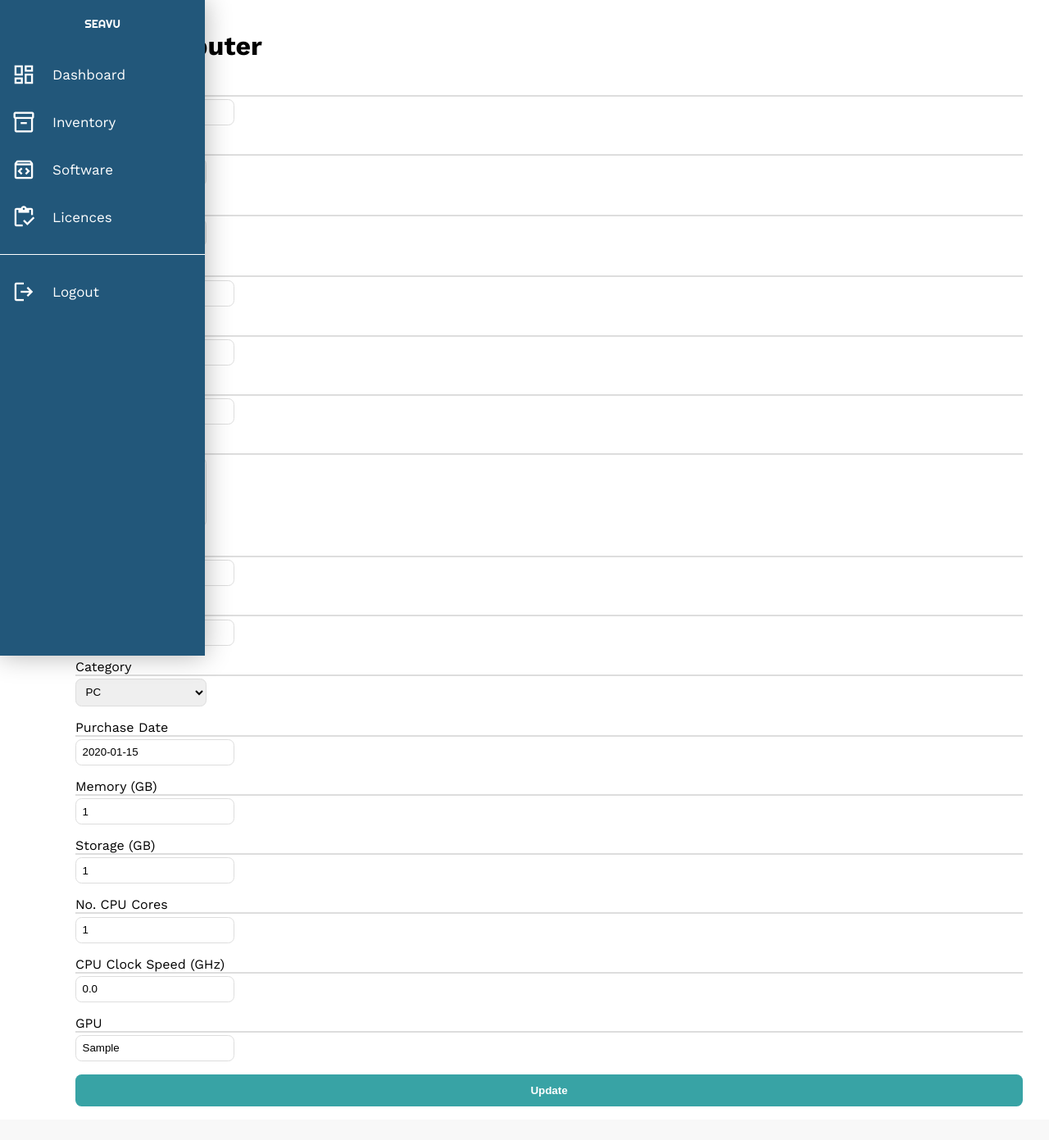
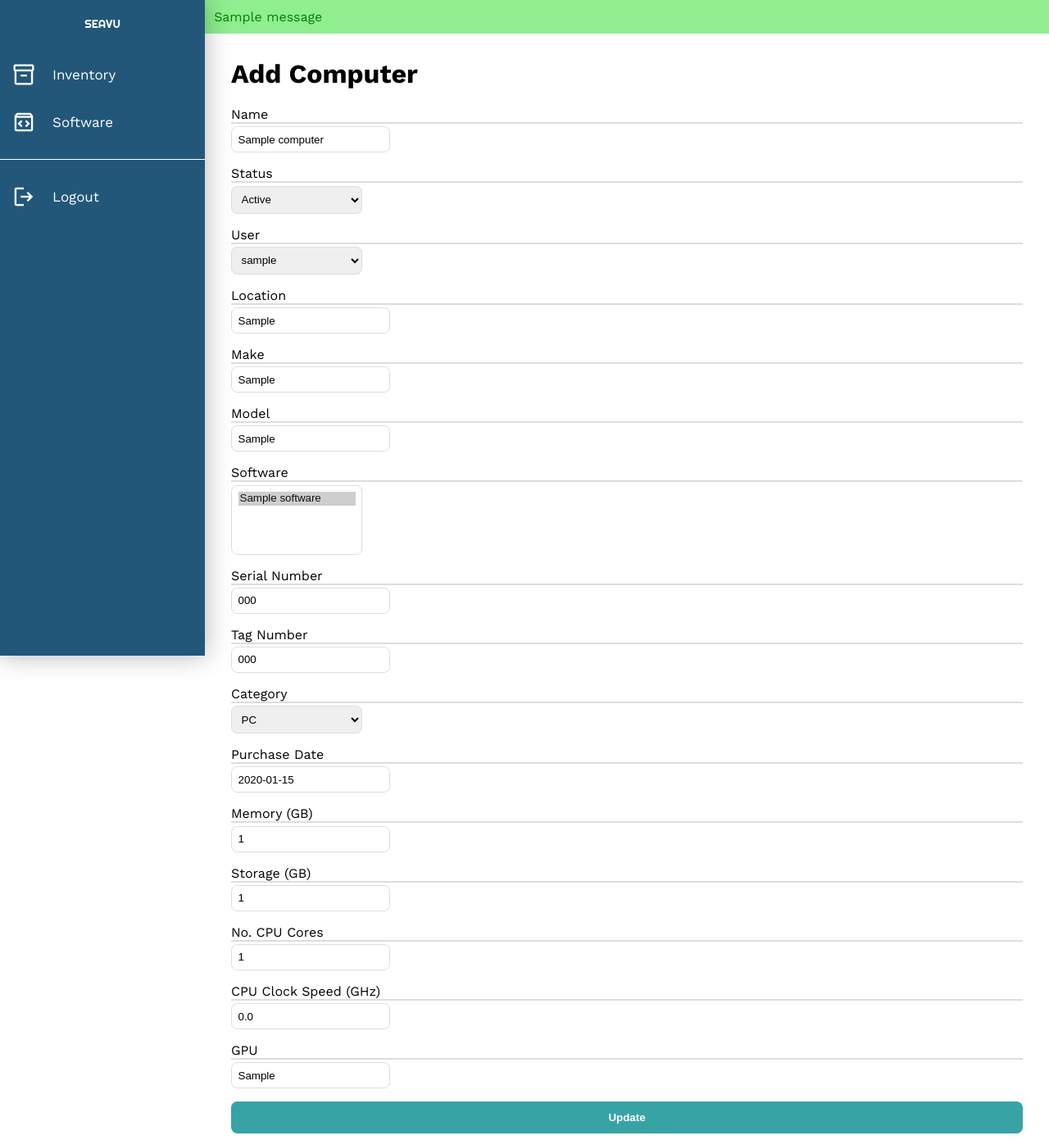
Before and after one commit to GeblerTooth/seavu, a Django app: page /computer/1 in a window 1280 px wide. Shown: the whole page at 82% size. Before the commit the page ends 1350 px from the top, so only its background shows below. Run offline with Django 5.2, Linux system fonts and the light colour scheme; a user stored in the database is signed in; tables that the repository leaves empty hold one stand-in row (values such as "Sample post"); one stand-in notice (Sample message) is shown.

Commit message:
fix login with custom, add messages, remove licences + dash

```diff
--- a/inventory/forms.py
+++ b/inventory/forms.py
@@ -1,5 +1,5 @@
 from django import forms
-from django.contrib.auth.forms import UserCreationForm
+from django.contrib.auth.forms import UserCreationForm, AuthenticationForm
 from django.contrib.auth.models import User
 from .models import Employee, Computer, Software
 
@@ -13,7 +13,13 @@ class EmployeeRegisterForm(forms.ModelForm):
 
     class Meta:
         model = Employee
-        exclude = ('user',) # Exclude user OneToOneField.
+        exclude = ('user',) # Exclude user OneToOneField for forms as its assigned in view logic.
+
+class AuthenticationForm(AuthenticationForm):
+
+    class Meta:
+        model = User
+        fields = '__all__'
 
 class ComputerForm(forms.ModelForm):
 
--- a/inventory/static/inventory/base.css
+++ b/inventory/static/inventory/base.css
@@ -18,42 +18,62 @@ body {
     font-optical-sizing: auto;
     font-weight: 400;
     font-style: normal;
-    display: table;
-    content: '';
-    clear: none;
+}
+
+.wrapper {
+    display: flex;
 }
 
 main {
-    position: absolute;
-    top: 0px;
-    left: 60px;
-    width: calc(100% - 60px);
+    flex: 1;
+    display: flex;
+    flex-direction: column;
+    width: 100%;
 }
 
-main .wrapper {
-    padding: 1rem 2rem;
+.message-wrapper {
+    display: flex;
+    flex-direction: column;
+}
+
+.message-wrapper * {
+    flex: 1;
+    padding: .7rem;
+}
+
+.message-wrapper .success {
+    background-color: lightgreen;
+    color: green;
+}
+
+.message-wrapper .info {
+    background-color: lightgrey;
+    color: darkslategrey;
+}
+
+.message-wrapper .warning, .message-wrapper .error {
+    background-color: lightcoral;
+    color: red;
+}
+
+.content-wrapper {
+    flex: 1;
+    padding: .5rem 2rem;
 }
 
 .sidebar {
     position: sticky;
-    top: 0px;
-    left: 0px;
+    overflow: hidden;
+    top: 0;
     width: 60px;
     height: 100vh;
     background: var(--palette-first);
-    overflow: hidden;
     transition: all 500ms ease-in-out;
     box-shadow: 0 0 30px rgba(0, 0, 0, 0.3);
-    z-index: 1;
 }
 
 .sidebar:hover {
     width: 250px;
-}
-
-.sidebar .wrapper {
-    width: 250px;
-    height: 100%;
 }
 
 .sidebar .logo {
--- a/inventory/templates/inventory/base.html
+++ b/inventory/templates/inventory/base.html
@@ -13,16 +13,12 @@
     </form>
 </head>
 <body>
+    <div class="wrapper">
         <div class="sidebar">
-        <div class="sidebar-wrapper">
             <div class="logo">
                 <span>SEAVU</span>
             </div>
             <div class="links">
-                <a class="link" href="{% url 'index' %}">
-                    <span class="material-symbols-outlined">dashboard</span>
-                    <span>Dashboard</span>
-                </a>
                 <a class="link" href="{% url 'inventory' %}">
                     <span class="material-symbols-outlined">inventory_2</span>
                     <span>Inventory</span>
@@ -30,10 +26,6 @@
                 <a class="link" href="{% url 'software' %}">
                     <span class="material-symbols-outlined">sdk</span>
                     <span>Software</span>
-                </a>
-                <a class="link" href="{% url 'licences' %}">
-                    <span class="material-symbols-outlined">inventory</span>
-                    <span>Licences</span>
                 </a>
             </div>
             {% if user.is_authenticated %}
@@ -46,7 +38,19 @@
             </div>
             {% endif %}
         </div>
+        <main>
+            {% if messages %}
+            <div class="message-wrapper">
+                {% for message in messages %}
+                <span{% if message.tags %} class="{{ message.tags }}"{% endif %}>{{ message }}</span>
+                {% endfor %}
             </div>
-    <main><div class="wrapper">{% block content %}{% endblock %}</div></main>
+            {% endif %}
+            <div class="content-wrapper">
+                {% block content %}
+                {% endblock %}
+            </div>
+        </main>
+    </div>
 </body>
 </html>
--- a/inventory/templates/inventory/index.html
+++ /dev/null
@@ -1,5 +0,0 @@
-{% extends 'inventory/base.html' %}
-{% block title %}Dashboard | Seavu{% endblock %}
-{% block content %}
-<h1>Welcome {{ user.get_username }}.</h1>
-{% endblock %}
--- a/inventory/templates/inventory/licences.html
+++ /dev/null
@@ -1,5 +0,0 @@
-{% extends 'inventory/base.html' %} {% block title %}Licences | Seavu{% endblock %}
-{% load static %}
-{% block content %}
-<h2>Under construction...</h2>
-{% endblock %}
--- a/inventory/templates/inventory/update_computer.html
+++ b/inventory/templates/inventory/update_computer.html
@@ -4,7 +4,7 @@
 {% block content %}
 <h1>Add Computer</h1>
 <div class="con-fieldset-computer">
-    <form class="fieldset-computer" method="post" action="{% url 'add-computer' %}">
+    <form class="fieldset-computer" method="post" action="{% url 'update-computer' computer_id=form.instance.id %}">
         {% csrf_token %}
         {{ form.non_field_errors }}
         <div class="field-computer">
--- a/inventory/templates/inventory/update_software.html
+++ b/inventory/templates/inventory/update_software.html
@@ -4,7 +4,7 @@
 {% block content %}
 <h1>Add Software</h1>
 <div class="con-fieldset-software">
-    <form class="fieldset-software" method="post" action="{% url 'add-software' %}">
+    <form class="fieldset-software" method="post" action="{% url 'update-software' software_id=form.instance.id %}">
         {% csrf_token %}
         {{ form.non_field_errors }}
         <div class="field-software">
--- a/inventory/templates/registration/login.html
+++ b/inventory/templates/registration/login.html
@@ -10,7 +10,7 @@
 </head>
 <body>
     <main>
-        <form class="login-fieldset" method="post" action="{% url 'login' %}">
+        <form class="login-fieldset" method="post">
             <h1 class="brand">SEAVU</h1>
             {% csrf_token %}
             <div class="login-fieldset-errors">{{ form.non_field_errors }}</div>
@@ -25,7 +25,7 @@
             <div class="login-forgot">
                 <a href="">Forgot password?</a>
             </div>
-            <button class="login-btn" type="submit">Login</button>
+            <button class="login-btn" type="submit" for="login-fieldset">Login</button>
             <div class="login-register">
                 <p>Don't have an account? <a href="{% url 'register' %}">Register</a></p>
             </div>
--- a/inventory/urls.py
+++ b/inventory/urls.py
@@ -3,7 +3,6 @@ from django.urls import path
 from . import views
 
 urlpatterns = [
-    path("", views.index, name="index"),
     path("inventory", views.inventory, name="inventory"),
     path("computer/add", views.add_computer, name="add-computer"),
     path("computer/<int:computer_id>", views.update_computer, name="update-computer"),
@@ -12,7 +11,6 @@ urlpatterns = [
     path("software/add", views.add_software, name="add-software"),
     path("software/<int:software_id>", views.update_software, name="update-software"),
     path("software/<int:software_id>/delete", views.delete_software, name="delete-software"),
-    path("licences", views.licences, name="licences"),
-    path("login", views.login, name="login"),
-    path("register", views.register, name="register")
+    path("login", views.user_login, name="login"),
+    path("register", views.user_registration, name="register")
 ]
--- a/inventory/views.py
+++ b/inventory/views.py
@@ -1,17 +1,13 @@
 from django.shortcuts import render, redirect, get_object_or_404
 from django.contrib.auth.decorators import login_required
-from django.contrib.auth.forms import AuthenticationForm
-from django.contrib.auth import authenticate
+from django.contrib.auth import authenticate, login
 from django.views.decorators.http import require_http_methods
 from django.contrib.admin.views.decorators import staff_member_required
+from django.contrib import messages
+from django.urls import reverse
 
-from .forms import UserRegisterForm, EmployeeRegisterForm, ComputerForm, SoftwareForm
+from .forms import UserRegisterForm, AuthenticationForm, EmployeeRegisterForm, ComputerForm, SoftwareForm
 from .models import Computer, Software
-
-@login_required()
-@require_http_methods(['GET'])
-def index(request):
-    return render(request, "inventory/index.html")
 
 @login_required()
 @require_http_methods(['GET', 'POST'])
@@ -20,6 +16,7 @@ def add_computer(request):
         form = ComputerForm(request.POST)
         if form.is_valid():
             form.save()
+            messages.success(request, f"{request.POST.get('name')} was added successfully.")
             return redirect('inventory')
     else:
         form = ComputerForm()
@@ -39,6 +36,7 @@ def update_computer(request, computer_id):
         form = ComputerForm(request.POST, instance=computer)
         if form.is_valid():
             form.save()
+            messages.success(request, f"{request.POST.get('name')} was updated successfully.")
     else:
         form = ComputerForm(instance=computer)
     return render(request, "inventory/update_computer.html", {"form": form})
@@ -48,7 +46,8 @@ def update_computer(request, computer_id):
 def delete_computer(request, computer_id):
     computer = Computer.objects.get(id=computer_id)
     computer.delete()
-    return redirect('/inventory')
+    messages.success(request, f"{computer} was deleted successfully.")
+    return redirect('inventory')
 
 @login_required()
 @require_http_methods(['GET', 'POST'])
@@ -57,6 +56,7 @@ def add_software(request):
         form = SoftwareForm(request.POST)
         if form.is_valid():
             form.save()
+            messages.success(request, f"{request.POST.get('name')} was added successfully.")
             return redirect('software')
     else:
         form = SoftwareForm()
@@ -76,6 +76,7 @@ def update_software(request, software_id):
         form = SoftwareForm(request.POST, instance=software)
         if form.is_valid():
             form.save()
+            messages.success(request, f"{request.POST.get('name')} was updated successfully.")
     else:
         form = SoftwareForm(instance=software)
     return render(request, "inventory/update_software.html", {"form": form})
@@ -85,39 +86,44 @@ def update_software(request, software_id):
 def delete_software(request, software_id):
     software = Software.objects.get(id=software_id)
     software.delete()
-    return redirect('/software')
-
-@login_required()
-@require_http_methods(['GET'])
-def licences(request):
-     return render(request, "inventory/licences.html")
+    messages.success(request, f"{software} was deleted successfully.")
+    return redirect('software')
 
 @require_http_methods(['GET', 'POST'])
-def login(request):
+def user_login(request):
     if request.method == "POST":
-        form = AuthenticationForm(request.POST)
-        user = authenticate(request, username=form.cleaned_data.get('username'), password=form.cleaned_data.get('password'))
-        if user is not None:
-            login(request, user)
-            return redirect('/')
+        form = AuthenticationForm(request, data=request.POST)
+        if form.is_valid():
+            user = authenticate(request, username=form.cleaned_data.get('username'), password=form.cleaned_data.get('password'))
+            if user is not None:
+                login(request, user)
+                messages.info(request, f"Welcome {user}.")
+                return redirect('inventory')
     elif request.user.is_authenticated:
-        return redirect('/')
+        return redirect('inventory')
     else:
-        form = AuthenticationForm()
-        return render(request, "registration/login.html", {"form": form})
+        form = AuthenticationForm(request)
+    return render(request, "registration/login.html", {"form": form})
 
 @require_http_methods(['GET', 'POST'])
-def register(request):
+def user_registration(request):
     if request.method == "POST":
         user_form = UserRegisterForm(request.POST)
         employee_form = EmployeeRegisterForm(request.POST)
         if user_form.is_valid() and employee_form.is_valid():
-            # Automatically asign the user to the employee.
             user_instance = user_form.save(commit=False) # Get user instance by saving a non-commit.
             employee_form.instance.user = user_instance # Set user instance as employee foreign key.
             user_form.save()
             employee_form.save()
-            return redirect('login')
+            messages.success(request, f"Sucessfully registered.")
+            # Automatically login user if possible.
+            user = authenticate(request, username=user_form.cleaned_data.get('username'), password=user_form.cleaned_data.get('password1'))
+            if user is not None:
+                login(request, user)
+                messages.info(request, f"Welcome {user}.")
+                return redirect('inventory')
+            else:
+                return redirect('login')
     else:
         user_form = UserRegisterForm()
         employee_form = EmployeeRegisterForm()
--- a/seavu/settings.py
+++ b/seavu/settings.py
@@ -192,5 +192,5 @@ WHITENOISE_KEEP_ONLY_HASHED_FILES = True
 DEFAULT_AUTO_FIELD = "django.db.models.BigAutoField"
 
 LOGIN_URL = "/login/"
-LOGIN_REDIRECT_URL = '/'
+LOGIN_REDIRECT_URL = '/inventory'
 LOGOUT_REDIRECT_URL = '/login'
--- a/seavu/urls.py
+++ b/seavu/urls.py
@@ -18,9 +18,9 @@ from django.contrib import admin
 from django.urls import path, include
 
 urlpatterns = [
+    path("", include("django.contrib.auth.urls")),
     path("", include("inventory.urls")),
     # Uncomment this and the entry in `INSTALLED_APPS` if you wish to use the Django admin feature:
     # https://docs.djangoproject.com/en/5.0/ref/contrib/admin/
     path("admin/", admin.site.urls),
-    path("", include("django.contrib.auth.urls")),
 ]
```
Also changed, not shown: inventory/test_auth.py (deleted, +0 -57 lines), inventory/test_forms.py (+20 -11 lines), inventory/test_models.py (+7 -3 lines), inventory/test_views.py (+72 -11 lines). Lines whose indentation alone changed are shown as unchanged.
